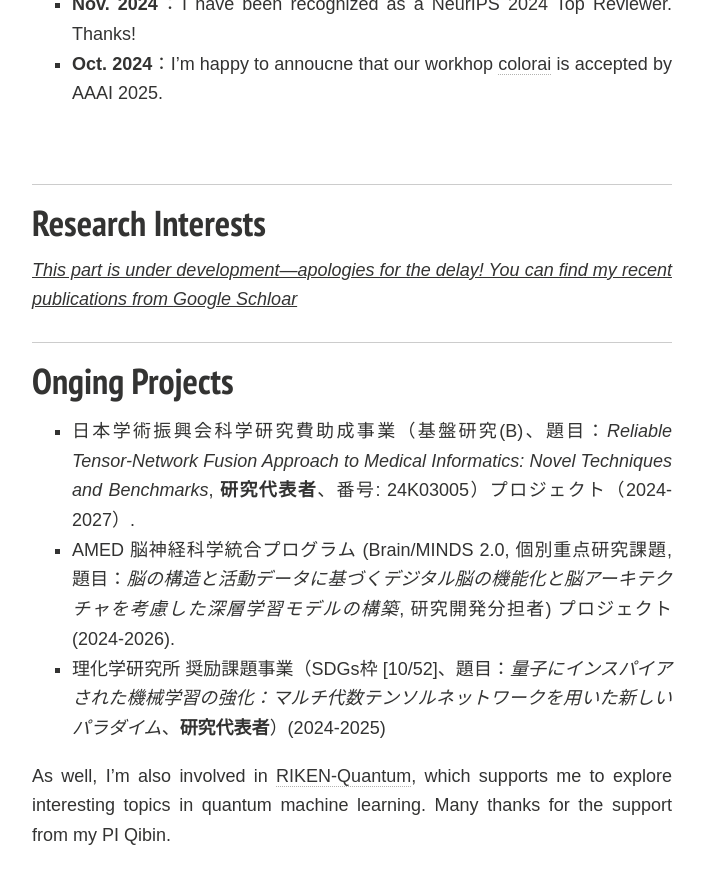
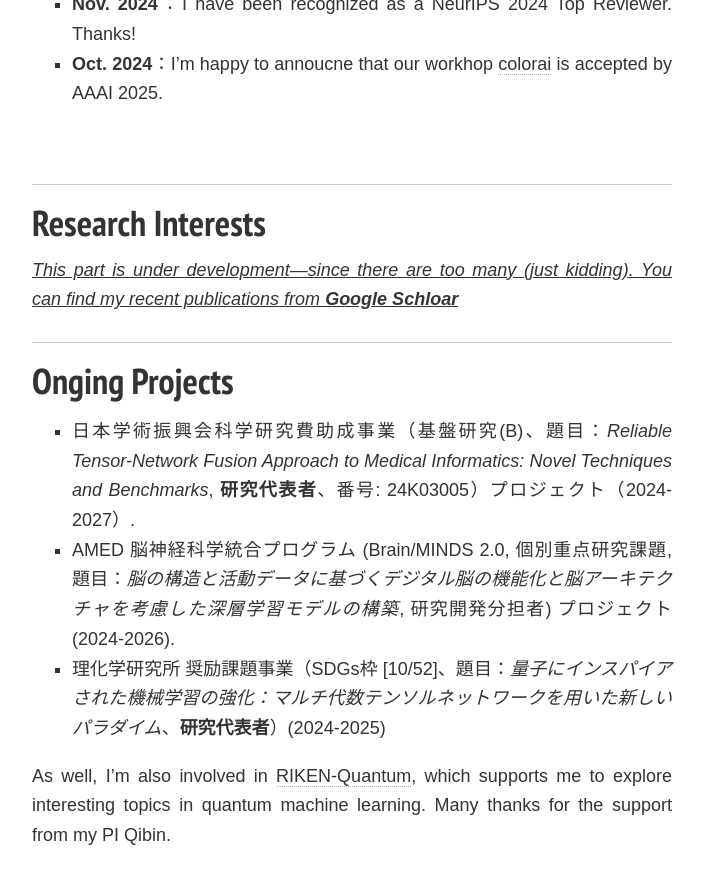
Before and after one commit to ChaoLiAtRIKEN/ChaoLiAtRIKEN.github.io, a Jekyll site: the page built from index.md, in a window 1280 px wide and 900 px high, scrolled down 1010 px. Shown: the top 884 px of the window, without its empty margins (288-993 px from the left). Built offline with Jekyll 4.4.1, drawn with Linux system fonts in a browser that asks for light colours; nearby versions of some CDN libraries; comment, search, counter and statistics services are not loaded; a style sheet for code colours, icons or effects is not loaded.

Commit message:
Update index.md

```diff
--- a/index.md
+++ b/index.md
@@ -55,7 +55,7 @@ If you are interested in any aspect of me, I am always open to discussions and c
 ---
 
 ## Research Interests
-*<ins>This part is  under development—apologies for the delay! You can find my recent publications from [Google Schloar](https://scholar.google.com/citations?user=i4JrumAAAAAJ&hl=zh-CN)</ins>*
+*<ins>This part is  under development—since there are too many (just kidding). You can find my recent publications from **[Google Schloar](https://scholar.google.com/citations?user=i4JrumAAAAAJ&hl=zh-CN)**</ins>*
 
 <!-- - Cyber-Physical System
 - Applied Machine Learning
```
